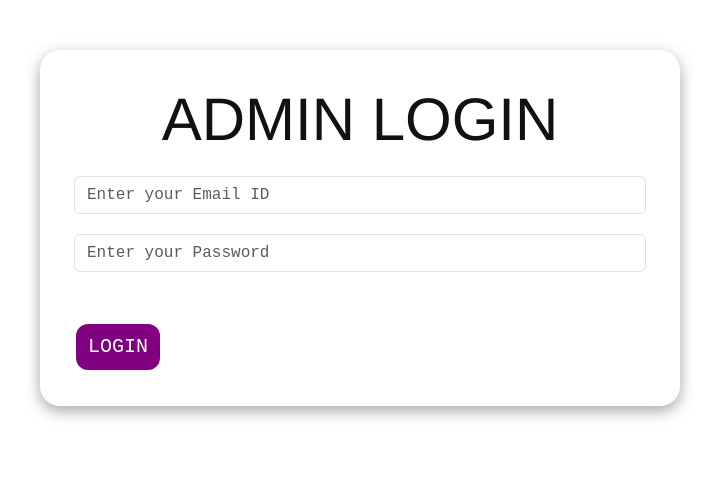
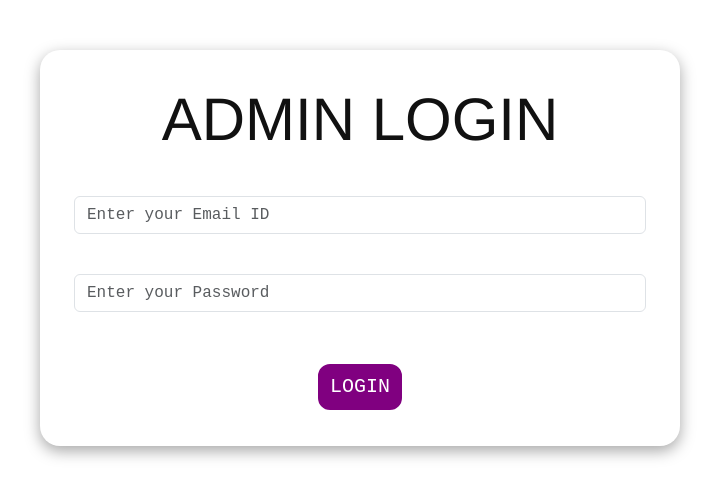
Before and after one commit to adya9/SpareBazar, a React (Create React App) app in the folder frontend/: page /admin-login in a window 1280 px wide. Shown: the top 498 px of the page, without its empty margins (280-999 px from the left). Built offline with nearby package versions, Linux system fonts and the light colour scheme.

Commit message:
Storing the userRole in localStorage

```diff
--- a/frontend/src/components/AdminLogin.jsx
+++ b/frontend/src/components/AdminLogin.jsx
@@ -1,16 +1,16 @@
+
 import './Login/Login.css'
 import { Link, useNavigate } from 'react-router-dom';
 import { useState } from 'react';
 import axios from 'axios';
 
 function AdminLogin() {
-
-    const navigate = useNavigate()
-
+    const navigate = useNavigate();
     const [username, setusername] = useState('');
     const [password, setpassword] = useState('');
 
-    const handleApi = () => {
+    const handleApi = (e) => {
+        e.preventDefault();  // Prevent the default form submit action
         console.log({ username, password });
 
         const url = 'http://localhost:4000/admin-login';
@@ -19,35 +19,30 @@ function AdminLogin() {
         axios.post(url, data)
             .then((res) => {
                 console.log(res.data);
-                if (res.data.message) {
-                    alert(res.data.message);
                 if (res.data.token) {
                     localStorage.setItem('token', res.data.token);
                     localStorage.setItem('userId', res.data.userId);
                     localStorage.setItem('username', res.data.username);
+                    localStorage.setItem('role', res.data.role); // Store the role
                     navigate('/admin-page');
-
-                    }
-
+                } else {
+                    alert(res.data.message);
                 }
             })
             .catch((err) => {
-                console.log(err);
-                alert("Server ERROR");
-            })
+                console.error(err);
+                alert("Login failed. Please check your credentials and try again.");
+            });
     }
+
     return (
-        <div>
         <div className="container">
             <h1>ADMIN LOGIN</h1>
-
-                {/* <form> */}
-                    <input className="form-control" type="text" placeholder="Enter your Email ID" value={username} onChange={(e) => { setusername(e.target.value) }} required />
-                    <input className="form-control" type="text" placeholder="Enter your Password" value={password} onChange={(e) => { setpassword(e.target.value) }} required />
-                    <button className="btn" onClick={handleApi}>LOGIN</button>
-
-                {/* </form> */}
-            </div>
+            <form onSubmit={handleApi}>
+                <input className="form-control" type="text" placeholder="Enter your Email ID" value={username} onChange={(e) => setusername(e.target.value)} required />
+                <input className="form-control" type="password" placeholder="Enter your Password" value={password} onChange={(e) => setpassword(e.target.value)} required />
+                <button className="btn" type="submit">LOGIN</button>
+            </form>
         </div>
     )
 }
```
Lines whose indentation alone changed are shown as unchanged.
